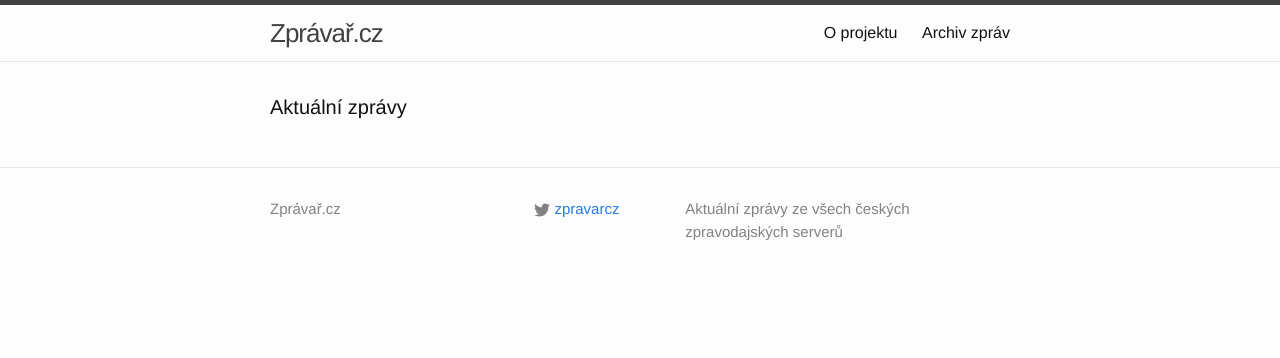
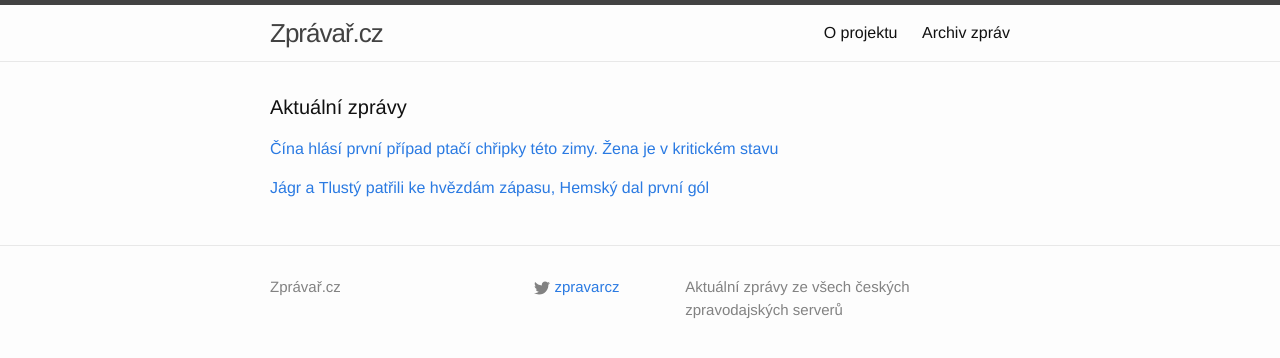
Before and after one commit to adliska/zpravar, a Jekyll site: the page built from index.html, in a window 1280 px wide. Shown: the top 358 px of the page. Built offline with Jekyll 4.4.1, drawn with Linux system fonts in a browser that asks for light colours.

Commit message:
zpravar news update

```diff
--- a/index.html
+++ b/index.html
@@ -5,4 +5,19 @@
 <div class="home">
     <h1 class="page-heading">Aktuální zprávy</h1>
 
-</div>
+<p><a href="javascript:;" onclick="toggle_visibility('zpravy0')">Čína hlásí první případ ptačí chřipky této zimy. Žena je v kritickém stavu </a></p>
+<div id="zpravy0" style="display:none">
+<ul>
+<li><a href=http://www.lidovky.cz/cina-hlasi-prvni-pripad-ptaci-chripky-teto-zimy-zena-je-v-kritickem-stavu-1qh-/zpravy-svet.aspx?c=A141129_073200_ln_zahranici_hm>Čína hlásí první případ ptačí chřipky této zimy. Žena je v kritickém stavu  - www.lidovky.cz</a></li>
+<li><a href=http://www.ceskenoviny.cz/zpravy/zpravy/cina-hlasi-prvni-pripad-chripky-h7n9-teto-zimni-sezony/1152829>Čína hlásí první případ chřipky H7N9 této zimní sezóny - www.ceskenoviny.cz</a></li>
+<li><a href=http://zpravy.idnes.cz/cina-hlasi-prvni-pripad-chripky-h7n9-teto-zimni-sezony-pfn-/zahranicni.aspx?c=A141129_065623_zahranicni_zt>Čína hlásí první případ ptačí chřipky této zimy. Nakazila se mladá žena - zpravy.idnes.cz</a></li>
+<li><a href=http://echo24.cz/a/wsw4a>Čína hlásí první případ chřipky H7N9 této zimní sezóny - echo24.cz</a></li>
+</ul>
+</div><p><a href="javascript:;" onclick="toggle_visibility('zpravy1')">Jágr a Tlustý patřili ke hvězdám zápasu, Hemský dal první gól</a></p>
+<div id="zpravy1" style="display:none">
+<ul>
+<li><a href=http://www.denik.cz/hokej/jagr-a-tlusty-patrili-ke-hvezdam-zapasu-hemsky-dal-prvni-gol-20141129.html>Jágr a Tlustý patřili ke hvězdám zápasu, Hemský dal první gól - www.denik.cz</a></li>
+<li><a href=http://www.sportovninoviny.cz/zpravy/jagr-a-tlusty-patrili-ke-hvezdam-zapasu-hemsky-dal-prvni-gol/1152836>Jágr a Tlustý patřili ke hvězdám zápasu, Hemský dal první gól - www.sportovninoviny.cz</a></li>
+<li><a href=http://sport.aktualne.cz/gol-a-nahravka-jagra-nestacily-vyhru-slavil-golman-mrazek/r~400cb212778c11e49b26002590604f2e/>Gól a nahrávka Jágra nestačily, výhru slavil gólman Mrázek - sport.aktualne.cz</a></li>
+</ul>
+</div></div>
```
